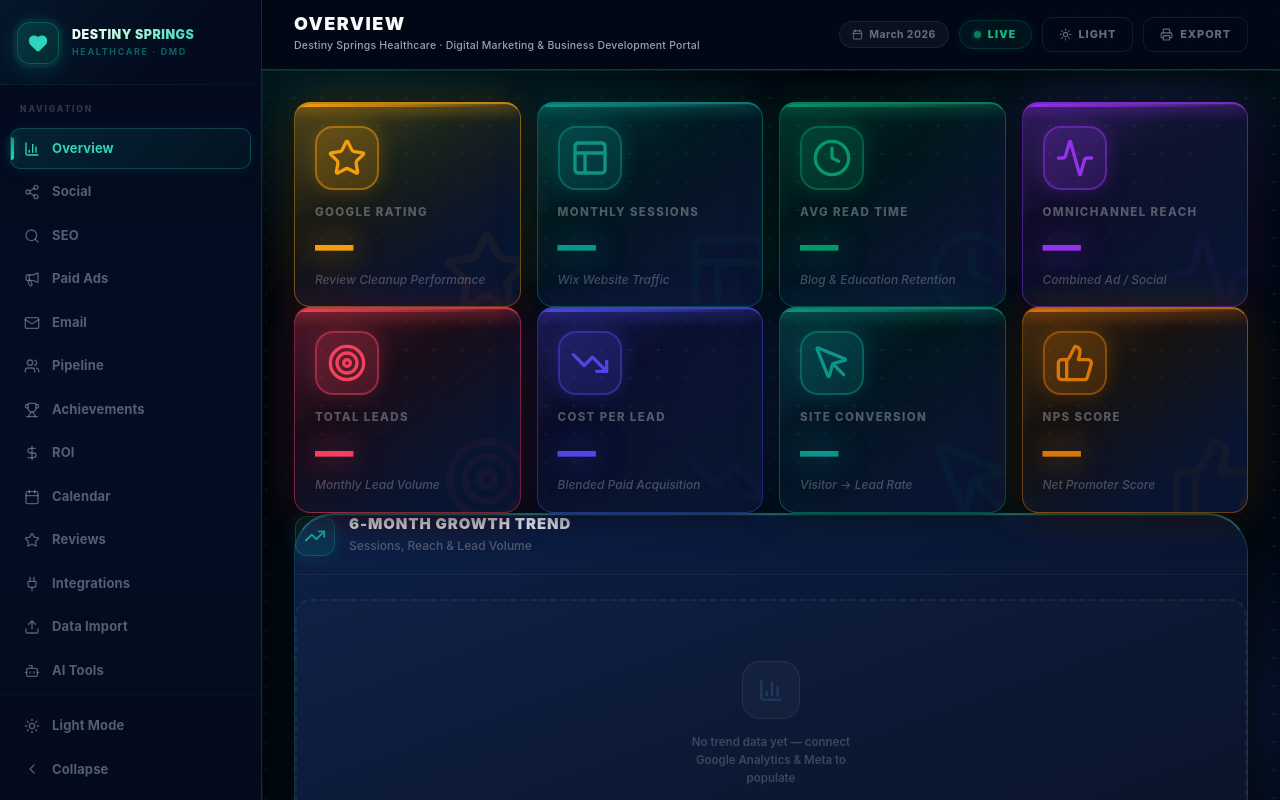
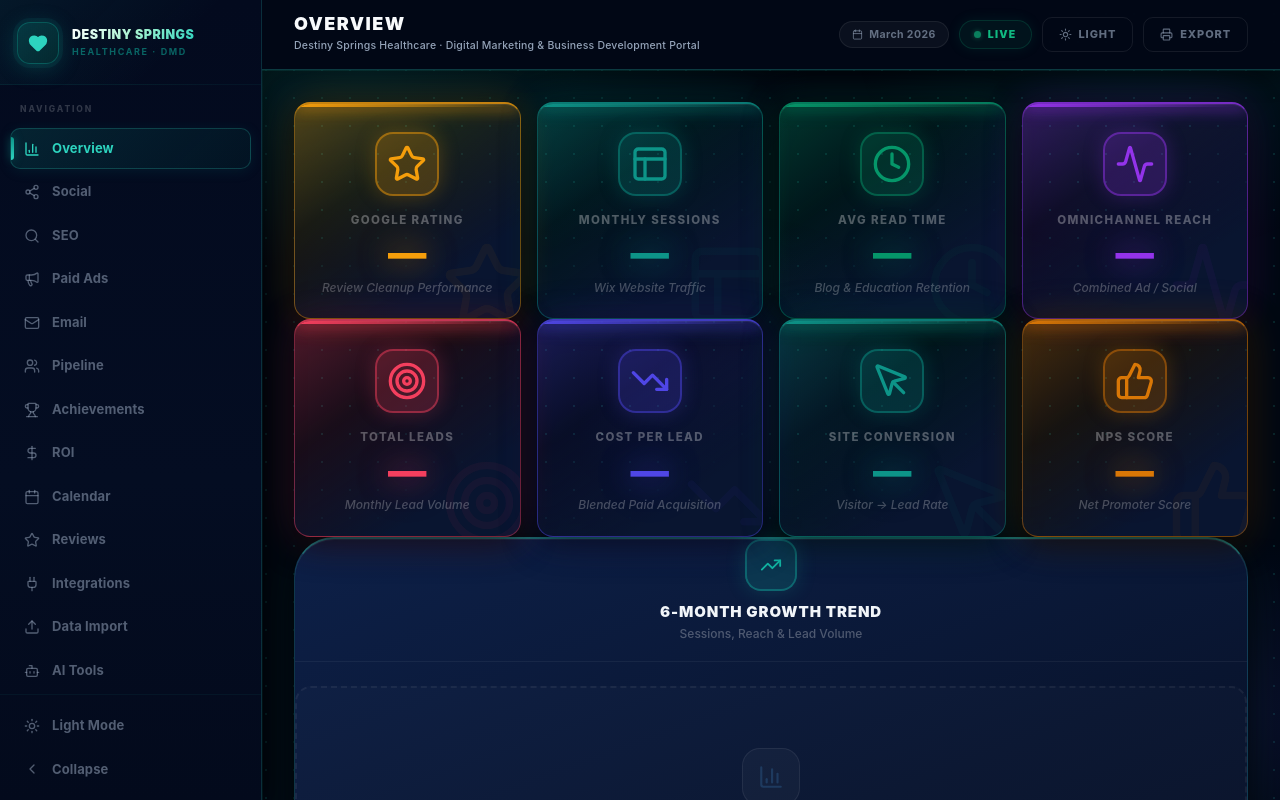
Before and after one commit to cmc-creator/DMD, a React (Vite) app: page / in a window 1280 px wide. Built offline with nearby package versions, Linux system fonts and the light colour scheme.

Commit message:
fix: center KPI cards and section headers — icon stacked centered above title

```diff
--- a/src/index.css
+++ b/src/index.css
@@ -415,9 +415,10 @@ html:not(.dark) .content-area { background: #f1f5f9; }
   position: relative;
   overflow: hidden;
   border-radius: 16px;
-  padding: 22px 20px 18px;
+  padding: 28px 20px 22px;
   transition: transform 0.18s ease, box-shadow 0.18s ease, border-color 0.18s ease;
   cursor: default;
+  text-align: center;
   background: #ffffff;
   border: 1px solid rgba(226,232,240,0.7);
   box-shadow: 0 1px 3px rgba(0,0,0,0.04), 0 4px 14px rgba(0,0,0,0.04);
@@ -467,9 +468,10 @@ html:not(.dark) .content-area { background: #f1f5f9; }
 .dark .kpi-card:hover .kpi-watermark { opacity: 0.12; }
 .kpi-top {
   display: flex;
-  justify-content: space-between;
-  align-items: flex-start;
-  margin-bottom: 14px;
+  flex-direction: column;
+  align-items: center;
+  gap: 14px;
+  margin-bottom: 16px;
 }
 .kpi-icon-box {
   width: 64px;
@@ -531,29 +533,30 @@ html:not(.dark) .content-area { background: #f1f5f9; }
 /* ══ SECTION HEADERS ════════════════════════════════════════════ */
 .section-header {
   display: flex;
-  align-items: flex-start;
-  gap: 14px;
+  flex-direction: column;
+  align-items: center;
+  text-align: center;
+  gap: 12px;
   margin-bottom: 24px;
   padding-bottom: 18px;
   border-bottom: 1px solid rgba(226,232,240,0.6);
 }
 .dark .section-header { border-bottom-color: rgba(255,255,255,0.05); }
 .section-icon {
-  width: 40px;
-  height: 40px;
-  border-radius: 12px;
+  width: 52px;
+  height: 52px;
+  border-radius: 16px;
   display: flex;
   align-items: center;
   justify-content: center;
   flex-shrink: 0;
-  margin-top: 1px;
-  background: rgba(var(--sr,20),var(--sg,184),var(--sb,166),0.1);
-  border: 1.5px solid rgba(var(--sr,20),var(--sg,184),var(--sb,166),0.22);
+  background: rgba(var(--sr,20),var(--sg,184),var(--sb,166),0.12);
+  border: 2px solid rgba(var(--sr,20),var(--sg,184),var(--sb,166),0.3);
 }
 .dark .section-icon {
-  background: rgba(var(--sr,20),var(--sg,184),var(--sb,166),0.14);
-  border-color: rgba(var(--sr,20),var(--sg,184),var(--sb,166),0.28);
-  box-shadow: 0 0 18px rgba(var(--sr,20),var(--sg,184),var(--sb,166),0.16);
+  background: rgba(var(--sr,20),var(--sg,184),var(--sb,166),0.18);
+  border-color: rgba(var(--sr,20),var(--sg,184),var(--sb,166),0.38);
+  box-shadow: 0 0 20px rgba(var(--sr,20),var(--sg,184),var(--sb,166),0.2);
 }
 .section-title {
   font-size: 15px;
```
